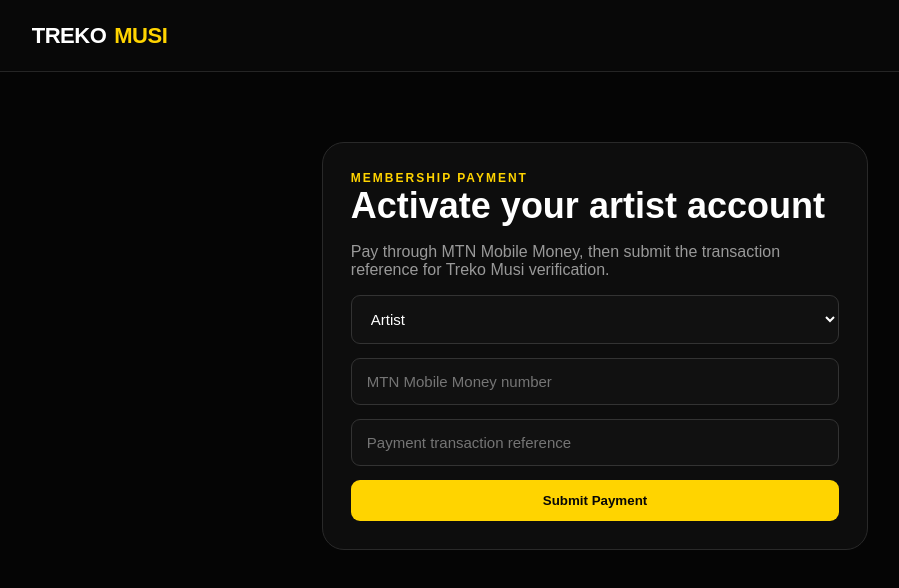
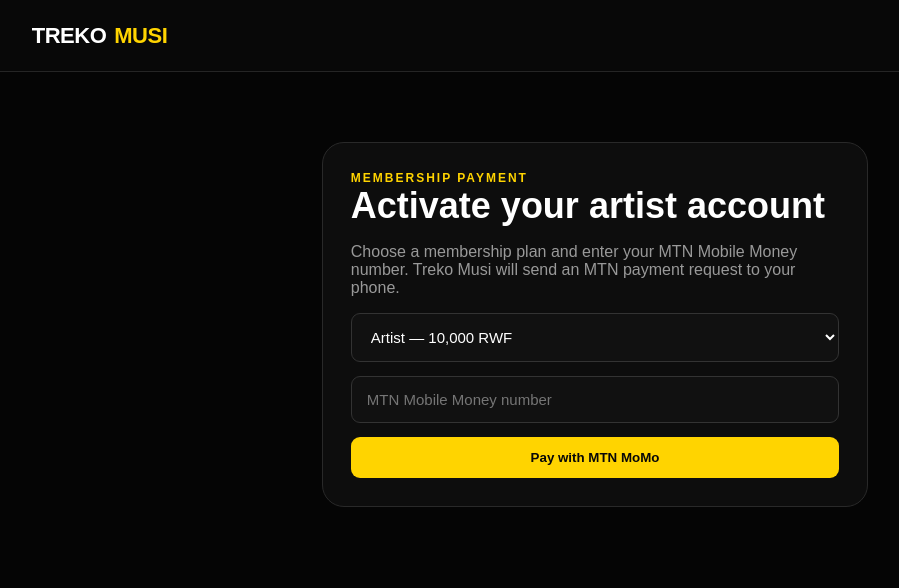
Before and after one commit to senid-221/TREKO-MUSI-ARTISTS, a Next.js app: page /payment in a window 1280 px wide. Shown: the top 588 px of the page, without its empty margins (45-944 px from the left). Built offline with nearby package versions, Linux system fonts and the light colour scheme.

Commit message:
Connect membership UI to MTN MoMo request flow

```diff
--- a/app/payment/page.tsx
+++ b/app/payment/page.tsx
@@ -1,5 +1,89 @@
 "use client";
-import {useState} from "react"; import Link from "next/link"; import {useRouter} from "next/navigation";
-export default function Payment(){const [sent,setSent]=useState(false),[error,setError]=useState("");const router=useRouter();
-async function submit(e:React.FormEvent<HTMLFormElement>){e.preventDefault();setError("");const f=new FormData(e.currentTarget);const r=await fetch("/api/payments",{method:"POST",headers:{"Content-Type":"application/json"},body:JSON.stringify(Object.fromEntries(f))});const d=await r.json();if(!r.ok){setError(d.error||"Payment submission failed");return}setSent(true)}
-return <main className="shell"><nav className="nav"><Link className="brand" href="/">TREKO <span>MUSI</span></Link></nav><section className="section" style={{maxWidth:700}}><div className="card"><div className="eyebrow">Membership Payment</div><h2>Activate your artist account</h2><p className="muted">Pay through MTN Mobile Money, then submit the transaction reference for Treko Musi verification.</p>{error&&<p style={{color:"#ffd400"}}>{error}</p>}{sent?<><h3>Payment submitted ✓</h3><p className="muted">Your payment is pending verification. Once approved, your membership will become active for 30 days.</p><Link href="/dashboard" className="btn primary">Go to Dashboard</Link></>:<form onSubmit={submit} style={{display:"grid",gap:14}}><select name="plan" className="field"><option>Artist</option><option>Growth</option><option>Pro</option></select><input name="phone" className="field" placeholder="MTN Mobile Money number" required/><input name="reference" className="field" placeholder="Payment transaction reference" required/><button className="btn primary">Submit Payment</button></form>}</div></section></main>}
+
+import { useEffect, useState } from "react";
+import Link from "next/link";
+
+export default function Payment() {
+  const [sent, setSent] = useState(false);
+  const [paymentId, setPaymentId] = useState("");
+  const [status, setStatus] = useState("PENDING");
+  const [error, setError] = useState("");
+  const [message, setMessage] = useState("");
+
+  useEffect(() => {
+    if (!paymentId || status === "PAID" || status === "FAILED") return;
+    const timer = window.setInterval(async () => {
+      const response = await fetch(`/api/payments/${paymentId}/status`, { cache: "no-store" });
+      const data = await response.json();
+      if (response.ok) {
+        if (data.status) setStatus(data.status);
+        if (data.momoStatus === "SUCCESSFUL") setMessage("Payment confirmed. Your membership is now active.");
+      }
+    }, 5000);
+    return () => window.clearInterval(timer);
+  }, [paymentId, status]);
+
+  async function submit(e: React.FormEvent<HTMLFormElement>) {
+    e.preventDefault();
+    setError("");
+    setMessage("");
+    const form = e.currentTarget;
+    const data = Object.fromEntries(new FormData(form));
+    const response = await fetch("/api/payments", {
+      method: "POST",
+      headers: { "Content-Type": "application/json" },
+      body: JSON.stringify(data),
+    });
+    const result = await response.json();
+
+    if (!response.ok) {
+      setError(result.error || "Unable to start payment.");
+      return;
+    }
+
+    setPaymentId(result.paymentId);
+    setStatus(result.status || "PENDING");
+    setMessage(result.message || "Approve the payment on your MTN MoMo phone.");
+    setSent(true);
+  }
+
+  return (
+    <main className="shell">
+      <nav className="nav">
+        <Link className="brand" href="/">TREKO <span>MUSI</span></Link>
+      </nav>
+
+      <section className="section" style={{ maxWidth: 700 }}>
+        <div className="card">
+          <div className="eyebrow">Membership Payment</div>
+          <h2>Activate your artist account</h2>
+          <p className="muted">
+            Choose a membership plan and enter your MTN Mobile Money number.
+            Treko Musi will send an MTN payment request to your phone.
+          </p>
+
+          {error && <p style={{ color: "#ffd400" }}>{error}</p>}
+
+          {sent ? (
+            <>
+              <h3>{status === "PAID" ? "Payment confirmed ✓" : "Payment request sent"}</h3>
+              <p className="muted">{message || "Approve the request on your MTN MoMo phone. We will verify the transaction automatically."}</p>
+              <p className="muted">Status: <strong>{status}</strong></p>
+              <Link href="/dashboard" className="btn primary">Go to Dashboard</Link>
+            </>
+          ) : (
+            <form onSubmit={submit} style={{ display: "grid", gap: 14 }}>
+              <select name="plan" className="field" defaultValue="Artist">
+                <option value="Artist">Artist — 10,000 RWF</option>
+                <option value="Growth">Growth — 25,000 RWF</option>
+                <option value="Pro">Pro — 50,000 RWF</option>
+              </select>
+              <input name="phone" className="field" placeholder="MTN Mobile Money number" required />
+              <button className="btn primary">Pay with MTN MoMo</button>
+            </form>
+          )}
+        </div>
+      </section>
+    </main>
+  );
+}
```
